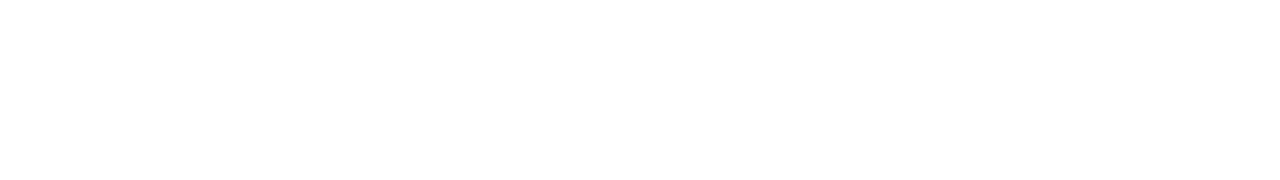
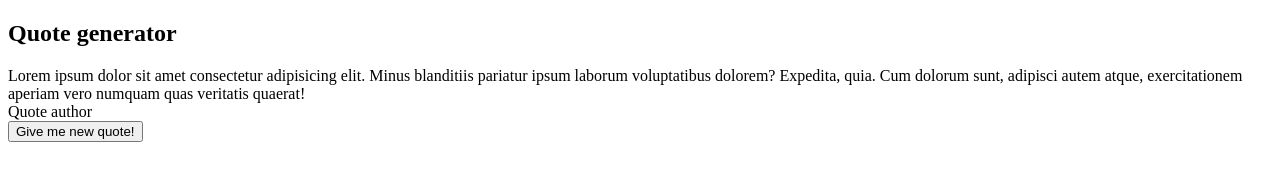
Before and after one commit to AndreyDmitriev39r/DOM-basics-Quote-generator, a plain HTML site: page index.html in a window 1280 px wide. Drawn offline with Linux system fonts and the light colour scheme.

Commit message:
basic markdown

```diff
--- a/index.html
+++ b/index.html
@@ -5,7 +5,7 @@
   <meta http-equiv="X-UA-Compatible" content="IE=edge">
   <meta name="viewport" content="width=device-width, initial-scale=1.0">
   <link rel="stylesheet" href="./styles.css">
-  <!-- adding Google fonts -->
+  <!-- Google fonts -->
   <link rel="preconnect" href="https://fonts.googleapis.com">
   <link rel="preconnect" href="https://fonts.gstatic.com" crossorigin>
   <link href="https://fonts.googleapis.com/css2?family=Roboto&display=swap" rel="stylesheet">
@@ -14,6 +14,19 @@
   <title>Quote generator</title>
 </head>
 <body>
-
+  <div class="header">
+    <h2>Quote generator</h2>
+  </div>
+  <div class="main-content">
+    <div class="quote-text">
+      <span class="quote">
+        Lorem ipsum dolor sit amet consectetur adipisicing elit. Minus blanditiis pariatur ipsum laborum voluptatibus dolorem? Expedita, quia. Cum dolorum sunt, adipisci autem atque, exercitationem aperiam vero numquam quas veritatis quaerat!
+      </span>
+    </div>
+    <div class="author">Quote author</div>
+    <div class="button-area">
+      <button id="get-new-quote">Give me new quote!</button>
+    </div>
+  </div>
 </body>
 </html>
```
